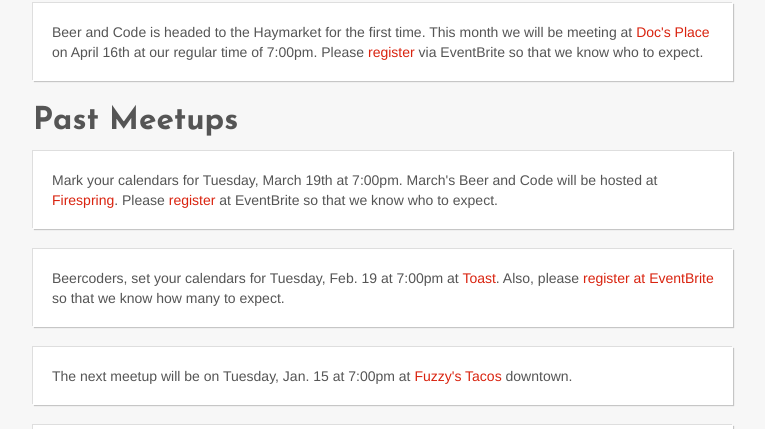
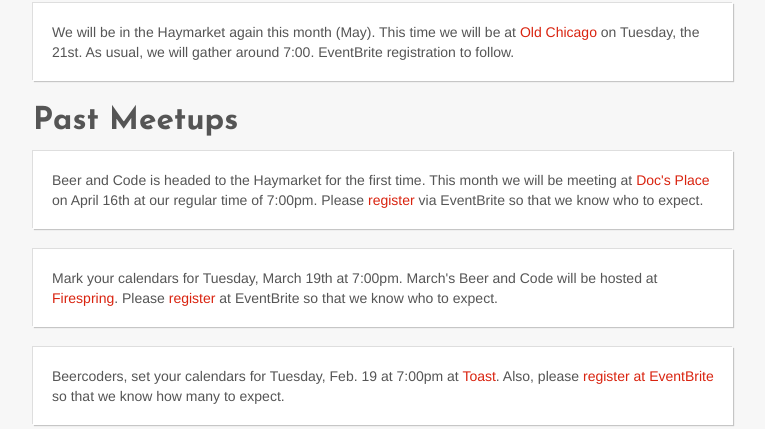
Before and after one commit to beercodelincoln/website, a plain HTML site: page index.html in a window 1280 px wide. Shown: the part 694-1123 px from the top of the page, without its empty margins (257-1022 px from the left). Drawn offline with Linux system fonts and the light colour scheme.

Commit message:
Updating the index with the upcoming event.

```diff
--- a/index.html
+++ b/index.html
@@ -67,6 +67,19 @@
 
             <div>
                 <p class="well">
+                We will be in the Haymarket again this month (May). This time we
+                will be at
+                <a href="http://www.oldchicago.com/locations/lincoln">Old
+                    Chicago</a>
+                on Tuesday, the 21st. As usual, we will gather around 7:00.
+                EventBrite registration to follow.
+                </p>
+            </div>
+
+            <h2>Past Meetups</h2>
+
+            <div>
+                <p class="well">
                 Beer and Code is headed to the Haymarket for the first time.
                 This month we will be meeting at
                 <a href="http://docsoflincoln.webs.com/">Doc's Place</a>
@@ -76,9 +89,8 @@
                     register
                 </a>
                 via EventBrite so that we know who to expect.
+                </p>
             </div>
-
-            <h2>Past Meetups</h2>
 
             <div>
                 <p class="well">
```
